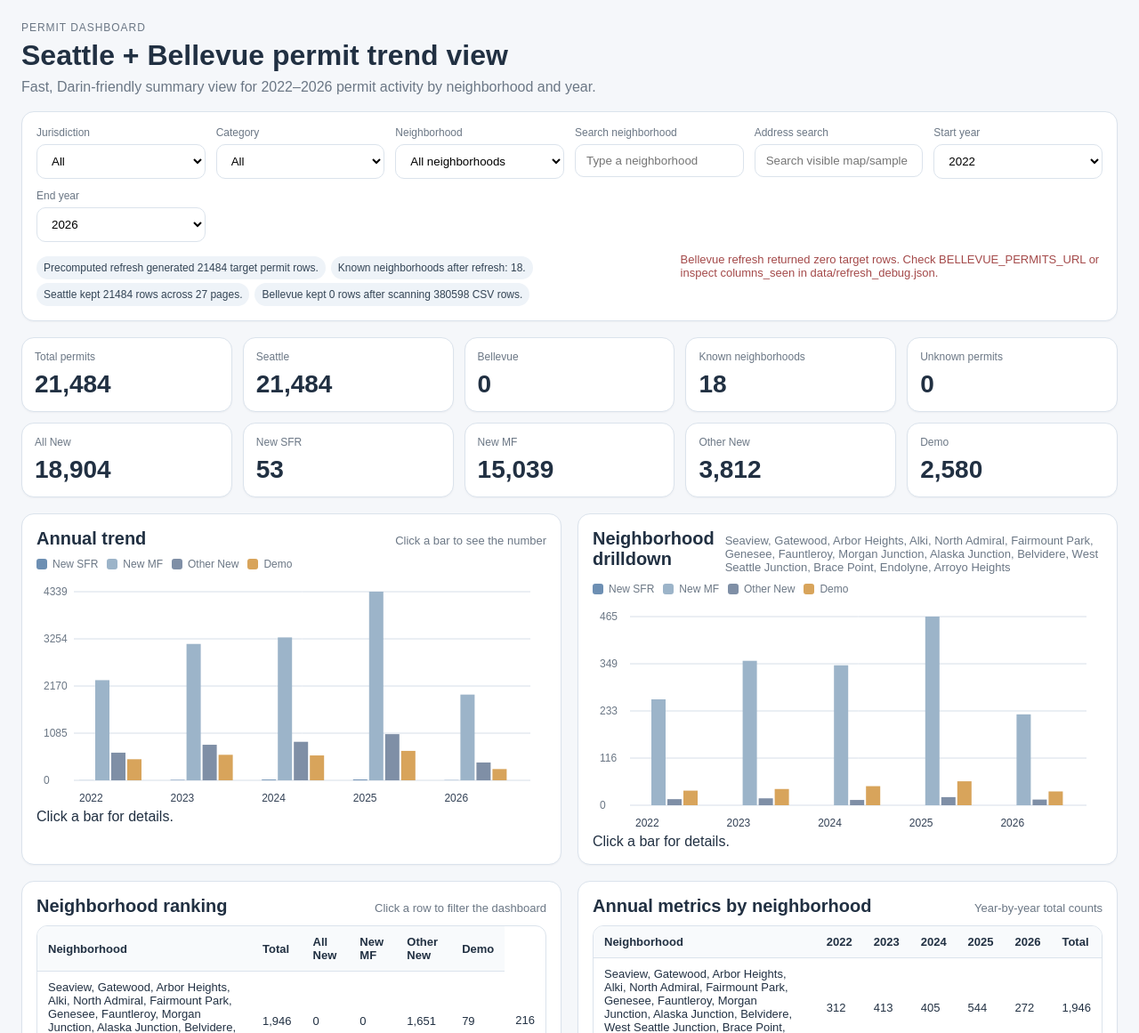
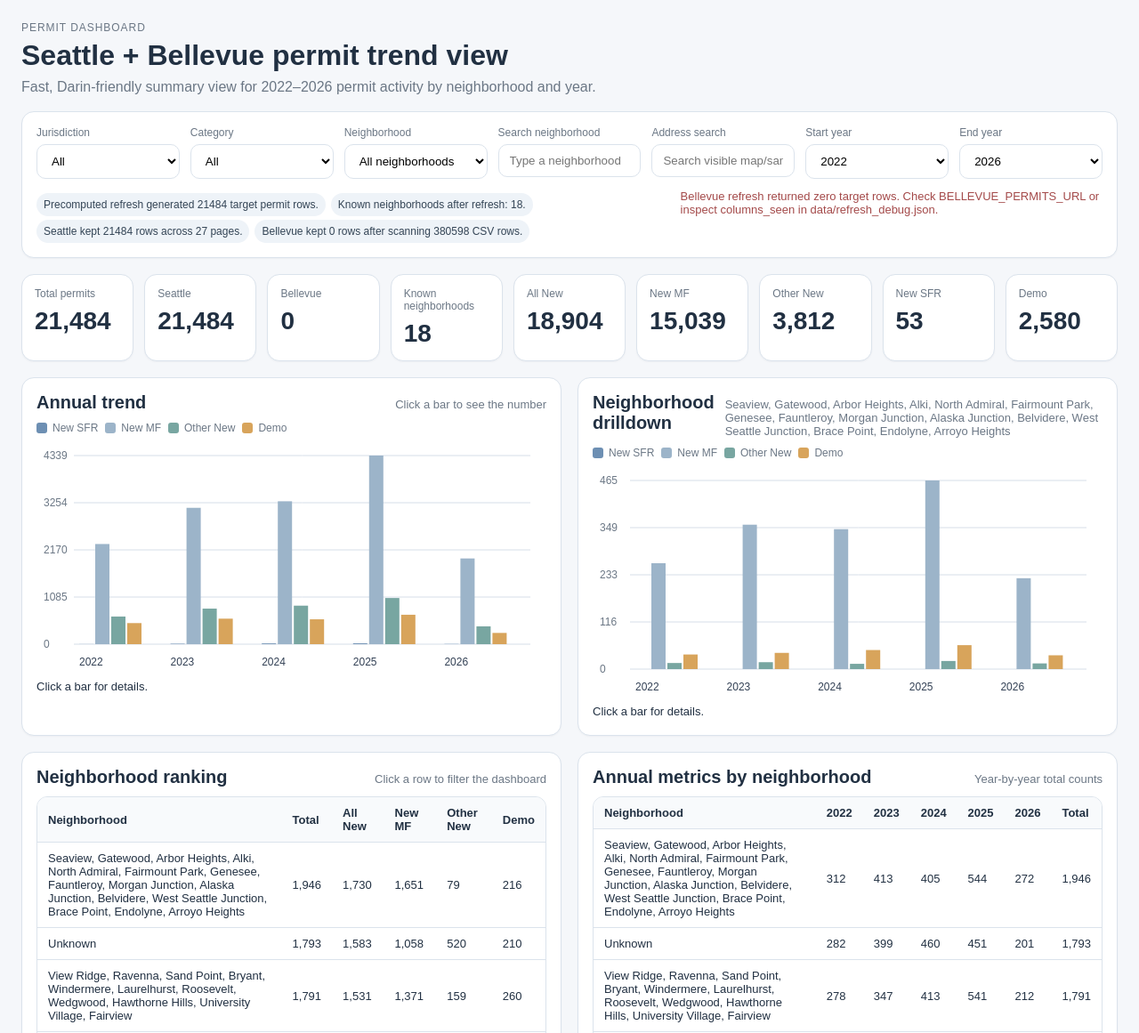
Before and after one commit to kauweg/permits-dashboard, a Flask app: page / in a window 1280 px wide. Shown: the top 1161 px of the page at 89% size. Run offline with Flask 3, Linux system fonts and the light colour scheme.

Commit message:
Add files via upload

```diff
--- a/static/app.js
+++ b/static/app.js
@@ -1,11 +1,11 @@
-const state = { meta: null, summary: null, selectedNeighborhood: 'all', map: null, markers: null };
+const COLORS = {
+  'New SFR': '#6d8fb3',
+  'New MF': '#9cb4c9',
+  'Other New': '#78a6a1',
+  'Demo': '#d8a45b'
+};
+const state = { meta: null, summary: null, selectedNeighborhood: 'all', annualHitboxes: [], drillHitboxes: [], map: null, mapLayer: null };
 const byId = (id) => document.getElementById(id);
-const SERIES = [
-  { key: 'New SFR', color: '#6d8fb3' },
-  { key: 'New MF', color: '#9cb4c9' },
-  { key: 'Other New', color: '#7f8fa6' },
-  { key: 'Demo', color: '#d8a45b' },
-];
 
 function escapeHtml(s) { return String(s ?? '').replace(/[&<>"']/g, (m) => ({'&':'&amp;','<':'&lt;','>':'&gt;','"':'&quot;',"'":'&#39;'}[m])); }
 function formatNumber(n) { return new Intl.NumberFormat().format(n || 0); }
@@ -19,7 +19,14 @@ function getFilters() {
     neighborhood: state.selectedNeighborhood !== 'all' ? state.selectedNeighborhood : byId('neighborhood').value,
     start_year: byId('startYear').value,
     end_year: byId('endYear').value,
+    address_query: byId('addressSearch').value.trim(),
   };
+}
+
+function renderLegend(targetId) {
+  byId(targetId).innerHTML = ['New SFR', 'New MF', 'Other New', 'Demo']
+    .map((name) => `<span class="legend-item"><span class="legend-swatch" style="background:${COLORS[name]}"></span>${escapeHtml(name)}</span>`)
+    .join('');
 }
 
 function renderLoadMessages(notes, errors) {
@@ -27,23 +34,15 @@ function renderLoadMessages(notes, errors) {
   byId('loadErrors').innerHTML = (errors || []).map(e => `<div>${escapeHtml(e)}</div>`).join('');
 }
 
-function renderLegend(targetId) {
-  byId(targetId).innerHTML = SERIES.map(s => `<span class="legend-item"><span class="legend-swatch" style="background:${s.color}"></span>${escapeHtml(s.key)}</span>`).join('');
-}
-
 function populateNeighborhoods(items) {
   const select = byId('neighborhood');
-  const search = byId('neighborhoodSearch');
   const current = state.selectedNeighborhood === 'all' ? select.value : state.selectedNeighborhood;
   select.innerHTML = '<option value="all">All neighborhoods</option>';
   (items || []).forEach((n) => {
     const opt = document.createElement('option');
-    opt.value = n;
-    opt.textContent = n;
-    select.appendChild(opt);
+    opt.value = n; opt.textContent = n; select.appendChild(opt);
   });
   if ([...select.options].some(o => o.value === current)) select.value = current;
-  search.value = current !== 'all' ? current : '';
 }
 
 async function loadMeta() {
@@ -62,74 +61,83 @@ function renderCards() {
   const c = state.summary.cards || {};
   const cards = [
     ['Total permits', c.total_permits], ['Seattle', c.seattle_permits], ['Bellevue', c.bellevue_permits],
-    ['Known neighborhoods', c.known_neighborhoods], ['Unknown permits', c.unknown_neighborhoods],
-    ['All New', c.all_new], ['New SFR', c.new_sfr], ['New MF', c.new_mf], ['Other New', c.other_new], ['Demo', c.demo],
+    ['Known neighborhoods', c.known_neighborhoods], ['All New', c.all_new], ['New MF', c.new_mf],
+    ['Other New', c.other_new], ['New SFR', c.new_sfr], ['Demo', c.demo],
   ];
   byId('cards').innerHTML = cards.map(([label, value]) => `<article class="card"><div class="card-label">${escapeHtml(label)}</div><div class="card-value">${formatNumber(value)}</div></article>`).join('');
 }
 
-function drawGroupedBars(canvas, labels, series) {
+function drawGroupedBars(canvas, labels, series, readoutId, hitboxTarget) {
   const ctx = canvas.getContext('2d');
-  const ratio = window.devicePixelRatio || 1;
-  const cw = canvas.clientWidth;
-  const ch = canvas.clientHeight;
-  canvas.width = cw * ratio;
-  canvas.height = ch * ratio;
-  ctx.setTransform(ratio, 0, 0, ratio, 0, 0);
-  ctx.clearRect(0, 0, cw, ch);
+  const w = canvas.width = canvas.clientWidth * window.devicePixelRatio;
+  const h = canvas.height = canvas.clientHeight * window.devicePixelRatio;
+  ctx.scale(window.devicePixelRatio, window.devicePixelRatio);
+  const cw = canvas.clientWidth, ch = canvas.clientHeight;
+  ctx.clearRect(0,0,cw,ch);
   const margin = {left: 42, right: 18, top: 16, bottom: 32};
   const plotW = cw - margin.left - margin.right, plotH = ch - margin.top - margin.bottom;
-  const maxVal = Math.max(1, ...series.flatMap(s => s.values || [0]));
+  const maxVal = Math.max(1, ...series.flatMap(s => s.values));
   ctx.strokeStyle = '#d6dee8'; ctx.fillStyle = '#6b7785'; ctx.font = '12px Arial';
   for (let i = 0; i <= 4; i++) {
     const y = margin.top + plotH - (plotH * i / 4);
     ctx.beginPath(); ctx.moveTo(margin.left, y); ctx.lineTo(cw - margin.right, y); ctx.stroke();
     ctx.fillText(String(Math.round(maxVal * i / 4)), 8, y + 4);
   }
-  const groupW = plotW / Math.max(1, labels.length), barW = Math.max(8, Math.min(18, (groupW - 12) / Math.max(1, series.length)));
+  const groupW = plotW / Math.max(1, labels.length), barW = Math.min(18, (groupW - 12) / Math.max(1, series.length));
+  state[hitboxTarget] = [];
   labels.forEach((label, li) => {
     const gx = margin.left + li * groupW + 6;
     series.forEach((s, si) => {
-      const val = s.values[li] || 0;
-      const barH = (val / maxVal) * plotH;
-      const x = gx + si * barW;
-      const y = margin.top + plotH - barH;
-      ctx.fillStyle = s.color || '#6d8fb3';
-      ctx.fillRect(x, y, barW - 2, barH);
+      const val = s.values[li] || 0, barH = (val / maxVal) * plotH, x = gx + si * barW, y = margin.top + plotH - barH;
+      ctx.fillStyle = COLORS[s.name] || '#999'; ctx.fillRect(x, y, barW - 2, barH);
+      state[hitboxTarget].push({ x, y, w: barW - 2, h: barH, label, series: s.name, value: val, readoutId });
     });
-    ctx.fillStyle = '#334155';
-    ctx.fillText(String(label), gx, ch - 8);
+    ctx.fillStyle = '#334155'; ctx.fillText(String(label), gx, ch - 8);
   });
 }
 
+function attachBarClicks(canvas, hitboxTarget) {
+  canvas.onclick = (evt) => {
+    const rect = canvas.getBoundingClientRect();
+    const x = evt.clientX - rect.left; const y = evt.clientY - rect.top;
+    const hit = (state[hitboxTarget] || []).find(h => x >= h.x && x <= h.x + h.w && y >= h.y && y <= h.y + h.h);
+    if (hit) byId(hit.readoutId).textContent = `${hit.label} • ${hit.series}: ${formatNumber(hit.value)}`;
+  };
+}
+
 function renderAnnualChart() {
-  renderLegend('annualLegend');
   const data = state.summary.annual_series || [];
-  drawGroupedBars(byId('annualChart'), data.map(r => r.year), SERIES.map(s => ({ ...s, values: data.map(r => r[s.key] || 0) })));
+  drawGroupedBars(byId('annualChart'), data.map(r => r.year), [
+    {name: 'New SFR', values: data.map(r => r['New SFR'] || 0)},
+    {name: 'New MF', values: data.map(r => r['New MF'] || 0)},
+    {name: 'Other New', values: data.map(r => r['Other New'] || 0)},
+    {name: 'Demo', values: data.map(r => r['Demo'] || 0)},
+  ], 'annualReadout', 'annualHitboxes');
 }
 
 function renderDrilldownChart() {
-  renderLegend('drilldownLegend');
   const rows = state.summary.neighborhood_rows || [];
   const current = state.selectedNeighborhood !== 'all' ? rows.find(r => r.neighborhood === state.selectedNeighborhood) : rows[0];
   byId('drilldownTitle').textContent = current ? current.neighborhood : 'No neighborhood selected';
-  if (!current) return drawGroupedBars(byId('drilldownChart'), [], []);
-  const labels = Object.keys(current.years || {});
-  drawGroupedBars(byId('drilldownChart'), labels, SERIES.map(s => ({ ...s, values: labels.map(y => current.years[y][s.key] || 0) })));
+  if (!current) return drawGroupedBars(byId('drilldownChart'), [], [], 'drilldownReadout', 'drillHitboxes');
+  const labels = Object.keys(current.years);
+  drawGroupedBars(byId('drilldownChart'), labels, [
+    {name: 'New SFR', values: labels.map(y => current.years[y]['New SFR'] || 0)},
+    {name: 'New MF', values: labels.map(y => current.years[y]['New MF'] || 0)},
+    {name: 'Other New', values: labels.map(y => current.years[y]['Other New'] || 0)},
+    {name: 'Demo', values: labels.map(y => current.years[y]['Demo'] || 0)},
+  ], 'drilldownReadout', 'drillHitboxes');
 }
 
 function renderNeighborhoodTable() {
   const tbody = byId('neighborhoodTable').querySelector('tbody');
   const rows = state.summary.neighborhood_rows || [];
-  tbody.innerHTML = rows.slice(0, 60).map(r => `
+  tbody.innerHTML = rows.slice(0, 40).map(r => `
     <tr data-neighborhood="${escapeHtml(r.neighborhood)}" class="${r.neighborhood === state.selectedNeighborhood ? 'selected' : ''}">
-      <td>${escapeHtml(r.neighborhood)}</td><td>${formatNumber(r.totals.Total)}</td><td>${formatNumber(r.totals['All New'])}</td><td>${formatNumber(r.totals['New SFR'])}</td><td>${formatNumber(r.totals['New MF'])}</td><td>${formatNumber(r.totals['Other New'])}</td><td>${formatNumber(r.totals['Demo'])}</td>
+      <td>${escapeHtml(r.neighborhood)}</td><td>${formatNumber(r.totals.Total)}</td><td>${formatNumber((r.totals['New SFR'] || 0) + (r.totals['New MF'] || 0) + (r.totals['Other New'] || 0))}</td><td>${formatNumber(r.totals['New MF'])}</td><td>${formatNumber(r.totals['Other New'] || 0)}</td><td>${formatNumber(r.totals['Demo'])}</td>
     </tr>`).join('');
   tbody.querySelectorAll('tr').forEach((tr) => tr.addEventListener('click', async () => {
-    state.selectedNeighborhood = tr.dataset.neighborhood;
-    byId('neighborhood').value = state.selectedNeighborhood;
-    byId('neighborhoodSearch').value = state.selectedNeighborhood;
-    await loadSummary();
+    state.selectedNeighborhood = tr.dataset.neighborhood; byId('neighborhood').value = state.selectedNeighborhood; byId('neighborhoodSearch').value = state.selectedNeighborhood; await loadSummary();
   }));
 }
 
@@ -146,28 +154,31 @@ function renderSamples() {
 }
 
 function initMap() {
-  if (state.map) return;
-  state.map = L.map('map', { zoomControl: true }).setView([47.61, -122.20], 10);
-  L.tileLayer('https://{s}.tile.openstreetmap.org/{z}/{x}/{y}.png', { maxZoom: 18, attribution: '&copy; OpenStreetMap' }).addTo(state.map);
-  state.markers = L.layerGroup().addTo(state.map);
+  state.map = L.map('map').setView([47.6062, -122.3321], 10);
+  L.tileLayer('https://{s}.tile.openstreetmap.org/{z}/{x}/{y}.png', { maxZoom: 19, attribution: '&copy; OpenStreetMap' }).addTo(state.map);
+  state.mapLayer = L.layerGroup().addTo(state.map);
 }
 
 function renderMap() {
-  initMap();
-  state.markers.clearLayers();
-  const pts = (state.summary.map_points || []).filter(p => Number.isFinite(+p.lat) && Number.isFinite(+p.lon));
-  if (!pts.length) {
-    state.map.setView([47.61, -122.20], 10);
+  const pts = state.summary.map_points || [];
+  state.mapLayer.clearLayers();
+  const coords = pts.filter(p => Number.isFinite(Number(p.latitude)) && Number.isFinite(Number(p.longitude)));
+  if (!coords.length) {
+    byId('mapStatus').textContent = 'No mapped points in this filtered view yet. Run the refreshed data script that includes latitude/longitude to populate markers.';
     return;
   }
-  const bounds = [];
-  pts.forEach((p) => {
-    const marker = L.circleMarker([+p.lat, +p.lon], { radius: 5, weight: 1, color: '#36536b', fillColor: '#6d8fb3', fillOpacity: 0.85 });
-    marker.bindPopup(`<strong>${escapeHtml(p.category)}</strong><br>${escapeHtml(p.neighborhood)}<br>${escapeHtml(p.address)}`);
-    marker.addTo(state.markers);
-    bounds.push([+p.lat, +p.lon]);
+  coords.forEach((p) => {
+    const marker = L.circleMarker([Number(p.latitude), Number(p.longitude)], {
+      radius: 5,
+      color: COLORS[p.category] || '#4b5563',
+      weight: 2,
+      fillOpacity: 0.7
+    }).bindPopup(`<strong>${escapeHtml(p.category)}</strong><br>${escapeHtml(p.address)}<br>${escapeHtml(p.neighborhood || '')}`);
+    marker.addTo(state.mapLayer);
   });
-  state.map.fitBounds(bounds, { padding: [20, 20] });
+  const group = L.featureGroup(state.mapLayer.getLayers());
+  state.map.fitBounds(group.getBounds().pad(0.15));
+  byId('mapStatus').textContent = `${formatNumber(coords.length)} points shown on the map.`;
 }
 
 function wireEvents() {
@@ -183,13 +194,14 @@ function wireEvents() {
     const hit = opts.find(o => o.value !== 'all' && o.value.toLowerCase().includes(q));
     if (hit) byId('neighborhood').value = hit.value;
   });
-  byId('neighborhoodSearch').addEventListener('change', async () => {
-    state.selectedNeighborhood = byId('neighborhood').value;
-    await loadSummary();
-  });
+  byId('neighborhoodSearch').addEventListener('change', async () => { state.selectedNeighborhood = byId('neighborhood').value; await loadSummary(); });
+  byId('addressSearch').addEventListener('change', loadSummary);
+  byId('addressSearch').addEventListener('keyup', (e) => { if (e.key === 'Enter') loadSummary(); });
+  attachBarClicks(byId('annualChart'), 'annualHitboxes');
+  attachBarClicks(byId('drilldownChart'), 'drillHitboxes');
 }
 
 window.addEventListener('DOMContentLoaded', async () => {
-  wireEvents();
+  renderLegend('annualLegend'); renderLegend('drilldownLegend'); initMap(); wireEvents();
   try { await loadMeta(); await loadSummary(); } catch (err) { renderLoadMessages([], [err.message || String(err)]); }
 });
--- a/static/styles.css
+++ b/static/styles.css
@@ -1,4 +1,4 @@
-:root { --bg:#f5f7fa; --panel:#fff; --ink:#213042; --muted:#6b7785; --line:#dbe3ec; --blue:#6d8fb3; --blue2:#9cb4c9; --slate:#7f8fa6; --sand:#d8a45b; --danger:#a44a4a; }
+:root { --bg:#f5f7fa; --panel:#fff; --ink:#213042; --muted:#6b7785; --line:#dbe3ec; --blue:#6d8fb3; --blue2:#9cb4c9; --teal:#78a6a1; --sand:#d8a45b; --danger:#a44a4a; }
 * { box-sizing:border-box; }
 body { margin:0; font-family:Arial,Helvetica,sans-serif; background:var(--bg); color:var(--ink); }
 .page { max-width:1360px; margin:0 auto; padding:24px; }
@@ -9,12 +9,13 @@ h1 { margin:0 0 8px; font-size:32px; }
 .panel,.card { background:var(--panel); border:1px solid var(--line); border-radius:14px; box-shadow:0 1px 2px rgba(16,24,40,.04); }
 .filters { padding:16px; margin-bottom:18px; }
 .filter-grid { display:grid; grid-template-columns:repeat(6,minmax(0,1fr)); gap:12px; }
+.filter-grid.seven { grid-template-columns:repeat(7,minmax(0,1fr)); }
 label span { display:block; font-size:12px; color:var(--muted); margin-bottom:6px; }
 select,input { width:100%; padding:10px 12px; border:1px solid var(--line); border-radius:10px; background:#fff; }
 .notes-row { display:grid; grid-template-columns:1.2fr .8fr; gap:12px; margin-top:12px; }
 .note-pill { display:inline-block; padding:6px 8px; margin:4px 6px 0 0; background:#eef3f8; border-radius:999px; color:#345; font-size:12px; }
 .errors { color:var(--danger); font-size:13px; }
-.cards { display:grid; grid-template-columns:repeat(5,minmax(0,1fr)); gap:12px; margin-bottom:18px; }
+.cards { display:grid; grid-template-columns:repeat(9,minmax(0,1fr)); gap:12px; margin-bottom:18px; }
 .card { padding:14px; }
 .card-label { font-size:12px; color:var(--muted); margin-bottom:8px; }
 .card-value { font-size:28px; font-weight:700; }
@@ -23,9 +24,11 @@ select,input { width:100%; padding:10px 12px; border:1px solid var(--line); bord
 .panel-head { display:flex; align-items:baseline; justify-content:space-between; gap:12px; margin-bottom:10px; }
 .panel-head h2 { margin:0; font-size:20px; }
 .muted { color:var(--muted); font-size:13px; }
-.legend { display:flex; flex-wrap:wrap; gap:10px; margin-bottom:8px; }
-.legend-item { display:flex; align-items:center; gap:6px; font-size:12px; color:var(--muted); }
-.legend-swatch { width:12px; height:12px; border-radius:3px; display:inline-block; }
+.small-gap { margin-top:8px; }
+.legend { display:flex; flex-wrap:wrap; gap:8px; margin-bottom:8px; }
+.legend-item { display:inline-flex; align-items:center; gap:6px; font-size:12px; color:var(--muted); }
+.legend-swatch { width:12px; height:12px; border-radius:3px; }
+.chart-readout { margin-top:8px; color:var(--ink); font-size:13px; min-height:18px; }
 .table-wrap { overflow:auto; border:1px solid var(--line); border-radius:12px; }
 .table-wrap.tall { max-height:420px; }
 table { width:100%; border-collapse:collapse; }
@@ -34,6 +37,6 @@ thead th { position:sticky; top:0; background:#f8fafc; z-index:1; }
 #neighborhoodTable tbody tr { cursor:pointer; }
 #neighborhoodTable tbody tr:hover,#neighborhoodTable tbody tr.selected { background:#eef3f8; }
 canvas { width:100%; height:260px; display:block; }
-#map { height:320px; border:1px solid var(--line); border-radius:12px; overflow:hidden; }
-@media (max-width:1100px) { .filter-grid,.cards,.grid.two-col { grid-template-columns:repeat(2,minmax(0,1fr)); } .notes-row { grid-template-columns:1fr; } }
-@media (max-width:720px) { .hero,.filter-grid,.cards,.grid.two-col { grid-template-columns:1fr; display:grid; } .hero { gap:16px; } }
+#map { height:360px; border:1px solid var(--line); border-radius:12px; overflow:hidden; }
+@media (max-width:1100px) { .filter-grid,.filter-grid.seven,.cards,.grid.two-col { grid-template-columns:repeat(2,minmax(0,1fr)); } .notes-row { grid-template-columns:1fr; } }
+@media (max-width:720px) { .hero,.filter-grid,.filter-grid.seven,.cards,.grid.two-col { grid-template-columns:1fr; display:grid; } .hero { gap:16px; } }
```
